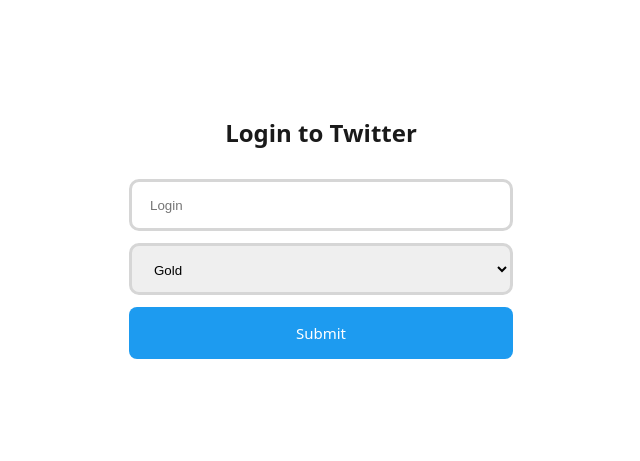
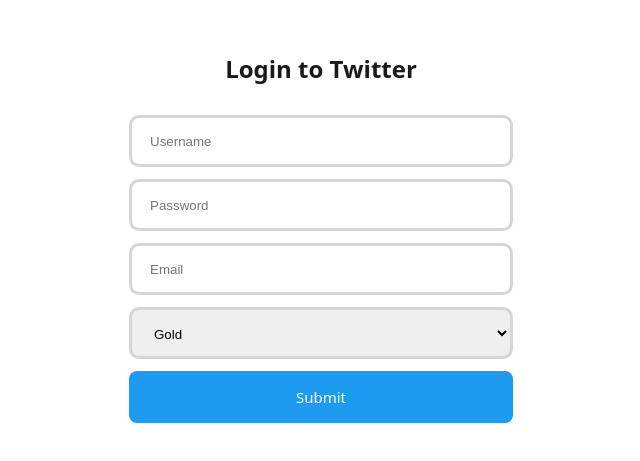
Before and after one commit to bolognesespaghetti/twitter, a React (Vite) app: page /login in a window 1280 px wide. Shown: the part 131-592 px from the top of the page, without its empty margins (319-959 px from the left). Built offline with nearby package versions, Linux system fonts and the light colour scheme.

Commit message:
Better account page. Some CSS changes. Changed login to username, added email, password.

```diff
--- a/src/App.tsx
+++ b/src/App.tsx
@@ -1,6 +1,6 @@
 import "./App.css";
 
-import { useEffect } from "react";
+import { useEffect, useState } from "react";
 import { useDispatch } from "react-redux";
 import { Redirect, Route } from "wouter";
 
@@ -14,24 +14,38 @@
 
 function App() {
   const { isUserAuth } = useAppSelector((state) => state.auth);
+  const [isAppReady, setIsAppReady] = useState(false);
   const dispatch = useDispatch();
 
   useEffect(() => {
     const rawData = localStorage.getItem("loginData");
     if (rawData === null) {
+      setIsAppReady(true);
       return;
     }
     const loginData = JSON.parse(rawData);
-    if (loginData && loginData.login && loginData.color) {
+    if (
+      loginData &&
+      loginData.username &&
+      loginData.color &&
+      loginData.email &&
+      loginData.password
+    ) {
       const handleData = {
-        login: loginData.login,
+        username: loginData.username,
         color: loginData.color,
         isUserAuth: true,
+        email: loginData.email,
+        password: loginData.password,
       };
       dispatch(handleSignIn(handleData));
+      setIsAppReady(true);
     }
   }, []);
 
+  if (isAppReady === false) {
+    return <></>;
+  }
   if (isUserAuth === false) {
     return (
       <>
--- a/src/components/account/Account.tsx
+++ b/src/components/account/Account.tsx
@@ -1,18 +1,21 @@
 import "./Account.css";
-import Tweet from "../tweets/Tweet";
+import Tweet from "../tweets/tweet";
 import { useDispatch } from "react-redux";
 import { useLocation } from "wouter";
 import { handleSignIn, handleSignOut } from "../../state/AuthSlice/AuthSlice";
 import { useAppSelector } from "../../state/hooks";
+import { useState } from "react";
 
 function Account() {
-  const [login, setLogin] = useState("");
+  const { username } = useAppSelector((state) => state.auth);
+  const [stateUsername, setStateUsername] = useState(username);
+  const [email, setEmail] = useState("");
+  const [password, setPassword] = useState("");
   const [selectedColor, setSelectedColor] = useState("Gold");
+  const [usernameError, setUsernameError] = useState("");
   const tweets = useAppSelector((state) => state.tweets.tweets);
-  const { username, color, email, password } = useAppSelector(
-    (state) => state.auth
-  );
-  const tweetsFromAccount = tweets.filter((tweet) => tweet.author == login);
+
+  const tweetsFromAccount = tweets.filter((tweet) => tweet.author == username);
   const dispatch = useDispatch();
   const [_, navigate] = useLocation();
 
@@ -22,23 +25,23 @@
   }
 
   const handleSubmit = (e) => {
-    return;
+    e.preventDefault();
+    setUsernameError("");
+    if (stateUsername.trim().split(" ").length !== 2) {
+      alert("Login must contain 2 words");
+      return;
+    }
+
+    const handleData = {
+      username: stateUsername,
+      color: selectedColor,
+      isUserAuth: true,
+      email: email,
+      password: password,
+    };
+    localStorage.setItem("loginData", JSON.stringify(handleData));
+    dispatch(handleSignIn(handleData));
   };
-  //   e.preventDefault();
-  //   setLoginError("");
-  //   if (login.trim().split(" ").length !== 2) {
-  //     setLoginError("Login must contain 2 words");
-  //     return;
-  //   }
-
-  //   const handleData = {
-  //     login: login,
-  //     color: selectedColor,
-  //     isUserAuth: true,
-  //     email: email,
-  //     password: password,
-  //   };
-  //   dispatch(handleSignIn(handleData));
 
   return (
     <>
@@ -51,24 +54,27 @@
             <form className="account-form" onSubmit={handleSubmit}>
               <input
                 className="account-form_input-username"
-                type="login"
-                placeholder="Login"
-                value={login}
-                onChange={(e) => setLogin(e.target.value)}
+                type="username"
+                placeholder="username"
+                value={stateUsername}
+                onChange={(e) => setStateUsername(e.target.value)}
               ></input>
+              {usernameError !== "" && (
+                <div className="login-form_error">{usernameError}</div>
+              )}
               <input
                 className="account-form_input-email"
                 type="email"
                 placeholder="email"
                 value={email}
-                onChange={(e) => setLogin(e.target.value)}
+                onChange={(e) => setEmail(e.target.value)}
               ></input>
               <input
                 className="account-form_input-password"
                 type="password"
                 placeholder="password"
                 value={password}
-                onChange={(e) => setLogin(e.target.value)}
+                onChange={(e) => setPassword(e.target.value)}
               ></input>
               <select
                 className="account-form_selector-color"
--- a/src/components/loginForm/loginForm.css
+++ b/src/components/loginForm/loginForm.css
@@ -27,7 +27,7 @@
 }
 
 
-.login-form__input-login{
+.login-form__input-username,.login-form__input-password,.login-form__input-email{
   display: flex;
   width: 384px;
   height: 52px;
--- a/src/components/loginForm/loginForm.tsx
+++ b/src/components/loginForm/loginForm.tsx
@@ -1,7 +1,6 @@
 import "./LoginForm.css";
 import { useDispatch } from "react-redux";
 import { handleSignIn } from "../../state/AuthSlice/AuthSlice";
-import { useAppSelector } from "../../state/hooks.ts";
 import { useState } from "react";
 import { useLocation } from "wouter";
 
@@ -11,26 +10,31 @@
   // const color = useAppSelector((state) => state.auth.color);
   // const isUserAuth = useAppSelector((state) => state.auth.isUserAuth);
 
-  const [login, setLogin] = useState("");
-  const [loginError, setLoginError] = useState("");
+  const [username, setUsername] = useState("");
+  const [usernameError, setUsernameError] = useState("");
+  const [password, setPassword] = useState("");
+  const [email, setEmail] = useState("");
   const [selectedColor, setSelectedColor] = useState("Gold");
   const dispatch = useDispatch();
   const [_, navigate] = useLocation();
 
   const handleSubmit = (e) => {
     e.preventDefault();
-    setLoginError("");
-    if (login.trim().split(" ").length !== 2) {
-      setLoginError("Login must contain 2 words");
+    setUsernameError("");
+    if (username.trim().split(" ").length !== 2) {
+      setUsernameError("Login must contain 2 words");
       return;
     }
 
     const handleData = {
-      login: login,
+      username: username,
       color: selectedColor,
       isUserAuth: true,
+      password: password,
+      email: email,
     };
     dispatch(handleSignIn(handleData));
+    localStorage.setItem("loginData", JSON.stringify(handleData));
     navigate("/feed");
   };
 
@@ -41,15 +45,29 @@
           <div className="login-form-header">Login to Twitter </div>
           <form className="login-form" onSubmit={handleSubmit}>
             <input
-              className="login-form__input-login"
-              type="login"
-              placeholder="Login"
-              value={login}
-              onChange={(e) => setLogin(e.target.value)}
+              className="login-form__input-username"
+              type="username"
+              placeholder="Username"
+              value={username}
+              onChange={(e) => setUsername(e.target.value)}
             ></input>
-            {loginError !== "" && (
-              <div className="login-form_error">{loginError}</div>
+            {usernameError !== "" && (
+              <div className="login-form_error">{usernameError}</div>
             )}
+            <input
+              className="login-form__input-password"
+              type="password"
+              placeholder="Password"
+              value={password}
+              onChange={(e) => setPassword(e.target.value)}
+            ></input>
+            <input
+              className="login-form__input-email"
+              type="email"
+              placeholder="Email"
+              value={email}
+              onChange={(e) => setEmail(e.target.value)}
+            ></input>
             <select
               className="login-form__color-selector"
               defaultValue={"Gold"}
--- a/src/components/loginheader/LoginHeader.tsx
+++ b/src/components/loginheader/LoginHeader.tsx
@@ -5,8 +5,8 @@
 import { useAppSelector } from "../../state/hooks";
 
 function LoginHeader() {
-  const { login, color } = useAppSelector((state) => state.auth);
-  const loginInitial = login
+  const { username, color } = useAppSelector((state) => state.auth);
+  const loginInitial = username
     .split(" ")
     .map((w) => w[0])
     .join("")
@@ -23,7 +23,7 @@
             {loginInitial}
           </div>
         </Link>
-        <div className="login-header__text">{login}</div>
+        <div className="login-header__text">{username}</div>
       </div>
       ;
     </>
--- a/src/components/tweetsfeedpage/TweetsFeedPage.tsx
+++ b/src/components/tweetsfeedpage/TweetsFeedPage.tsx
@@ -8,9 +8,9 @@
 function TweetsFeedPage() {
   const tweets = useAppSelector((state) => state.tweets.tweets);
   const [tweetText, setTweetText] = useState("");
-  const { login, color } = useAppSelector((state) => state.auth);
+  const { username, color } = useAppSelector((state) => state.auth);
   const dispatch = useDispatch();
-  const initial = login
+  const initial = username
     .split(" ")
     .map((w) => w[0])
     .join("")
@@ -19,7 +19,7 @@
   function onSubmit(text: string) {
     const newTweet = {
       id: crypto.randomUUID(),
-      author: login,
+      author: username,
       text: text,
       date: "21.06",
       likes: 0,
--- a/src/state/AuthSlice/AuthSlice.ts
+++ b/src/state/AuthSlice/AuthSlice.ts
@@ -1,30 +1,27 @@
 import { createSlice, type PayloadAction } from "@reduxjs/toolkit";
 
 interface LoginState {
-    login: string,
-    color: string,
-    isUserAuth: boolean,
     username: string,
     password: string,
     email: string
+    color: string,
+    isUserAuth: boolean,
 }
 
 const initialState: LoginState = {
-  login: "",
-  color: "Gold",
-  isUserAuth : false,
-  username: "",
-  password: "",
-  email: "",
+    username: "",
+    password: "",
+    email: "",
+    color: "Gold",
+    isUserAuth : false,
 };
 
 interface loginPayload {
-    login: string,
+    username: string,
+    password: string,
+    email: string,
     color: string,
     isUserAuth: boolean,
-    username: string,
-    password: string,
-    email: "",
 }
 
 const authSlice = createSlice({
@@ -32,24 +29,19 @@
     initialState,
     reducers: {
         handleSignIn: (state, action: PayloadAction<loginPayload>) => {
-            const {login, color, isUserAuth, password, username, email} = action.payload
-            state.login = login
+            const { color, isUserAuth, password, username, email} = action.payload
+            state.username = username
+            state.password = password
+            state.email = email
             state.color = color
             state.isUserAuth = isUserAuth
-            state.password = password
-            state.username = username
-            state.email = email
-            // state.login = action.payload.login;
-            // state.color = action.payload.color;
-            // state.isUserAuth = action.payload.isUserAuth;
         },
         handleSignOut: (state) => {
-            state.login = "";
+            state.username = ""
+            state.password = ""
+            state.email = ""
             state.color = 'Gold';
             state.isUserAuth = false;
-            state.password = ""
-            state.username = ""
-            state.email = ""
         }
     },
 })
```
